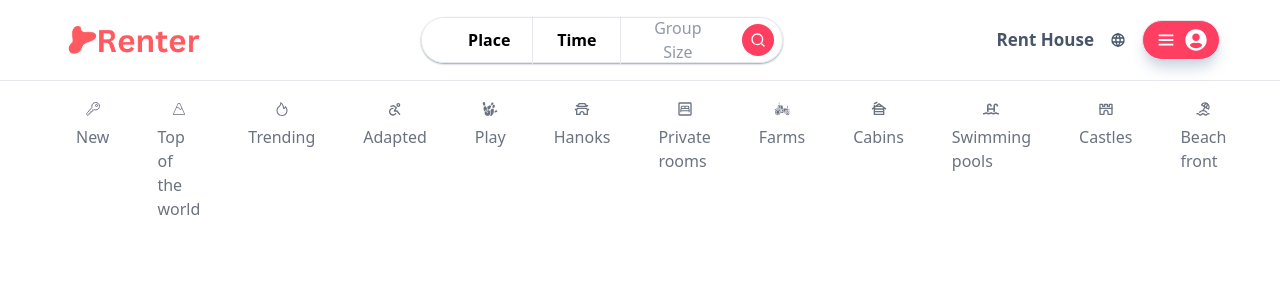
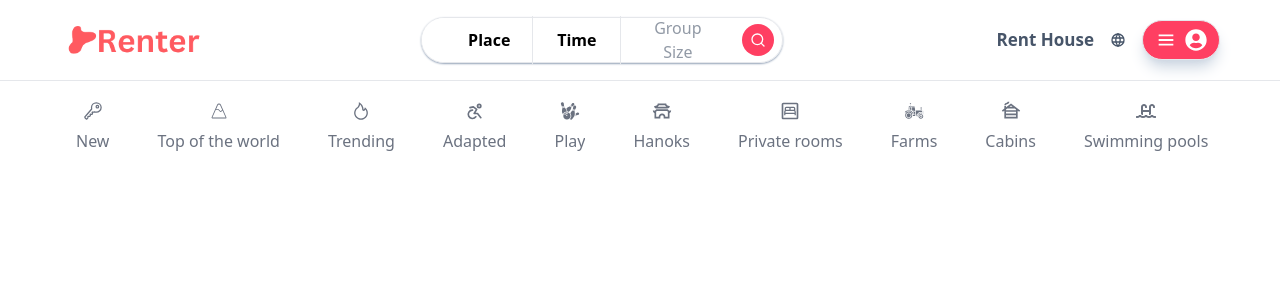
Before and after one commit to sethkabir/Homebnb, a React (Vite) app: page / in a window 1280 px wide. Shown: the top 300 px of the page. Built offline with nearby package versions, Linux system fonts and the light colour scheme.

Commit message:
modify filters component

```diff
--- a/src/Component/Filter.tsx
+++ b/src/Component/Filter.tsx
@@ -1,3 +1,4 @@
+//to pass props but can use "any" if not able to remember
 interface IMyProps {
 	title: string;
 	icon: JSX.Element;
@@ -5,9 +6,9 @@ interface IMyProps {
 
 const Filter: React.FC<IMyProps> = (props: IMyProps) => {
 	return (
-		<div className="flex flex-col items-center text-gray-500 hover:text-black hover:font-semibold hover:border-b hover:border-black duration-200 gap-2 py-1 px-3 sm:px-4  text-[15px] sm:text-[16px]">
-			<div>{props.icon}</div>
-			<div>{props.title}</div>
+		<div className="flex flex-col items-center text-gray-500 hover:text-black hover:font-semibold hover:border-b hover:border-black duration-200 gap-2 py-1 px-3 sm:px-4 ">
+			<div className="text-[22px] sm:text-[20px] ">{props.icon}</div>
+			<div className="text-[15px] sm:text-[16px] truncate">{props.title}</div>
 		</div>
 	);
 };
--- a/src/Component/Filters.tsx
+++ b/src/Component/Filters.tsx
@@ -39,8 +39,8 @@ const Filters = () => {
 		{ title: "Surfing", icon: <GiSurfBoard /> },
 	];
 	return (
-		<div className="sm:mx-6 md:mx-10 lg:mx-12 ">
-			<div className="flex flex-nowrap justify-start gap-2 sm:gap-4 mt-4 px-3 overflow-auto">
+		<div className="sm:mx-6 md:mx-10 lg:mx-12">
+			<div className="flex flex-nowrap justify-start gap-2 sm:gap-4 mt-4 px-3 overflow-scroll">
 				{sorting.map((obj) => (
 					<Filter {...obj} />
 				))}
```
Also changed, not shown: tailwind.config.cjs (+0 -11 lines).
